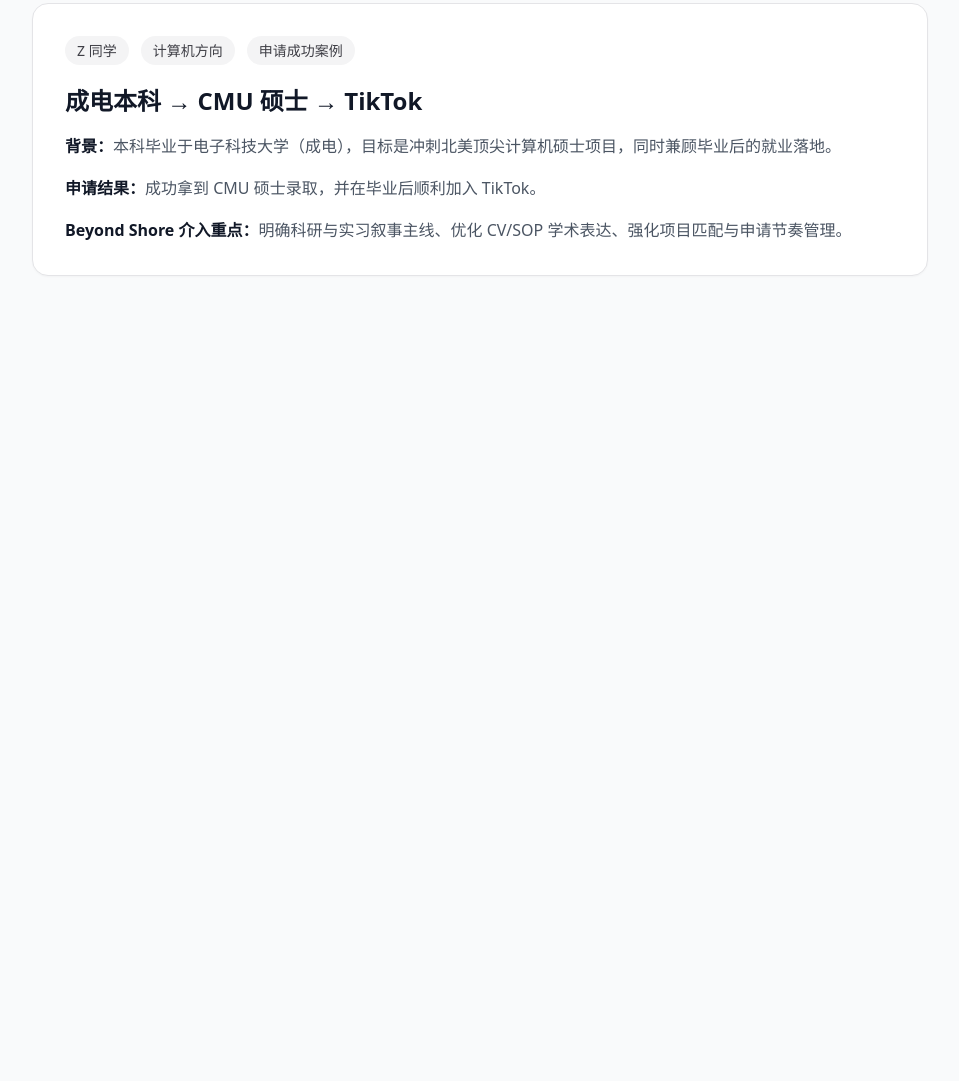
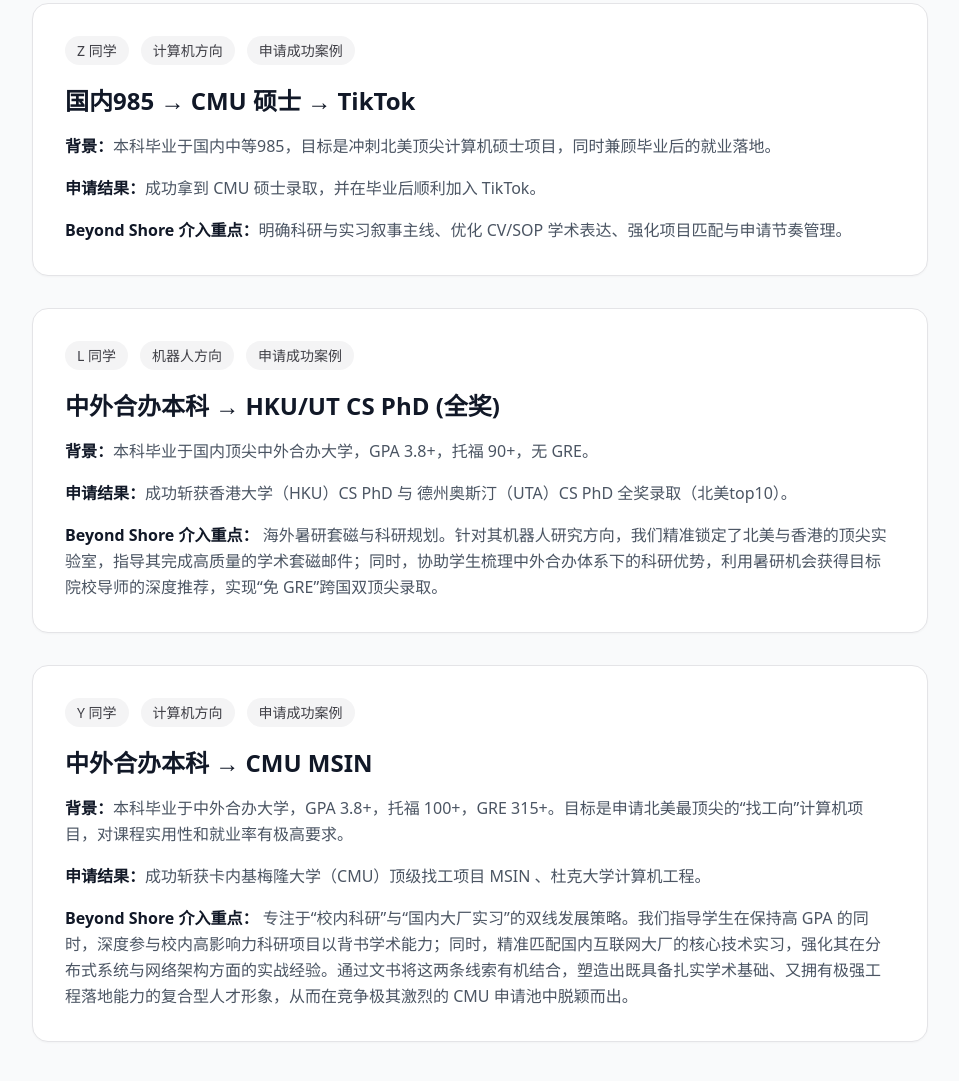
Before and after one commit to beyond-shore/beyond-shore.github.io, a plain HTML site: page cases.html in a window 1280 px wide. Shown: the part 303-1384 px from the top of the page, without its empty margins (0-959 px from the left). Before the commit the page ends 800 px from the top, so only its background shows below. Drawn offline with nearby package versions, Linux system fonts and the light colour scheme.

Commit message:
Update cases.html

```diff
--- a/cases.html
+++ b/cases.html
@@ -35,10 +35,10 @@
                         <span class="tag">计算机方向</span>
                         <span class="tag">申请成功案例</span>
                     </div>
-                    <h2 class="text-2xl font-bold text-gray-900 mb-4">成电本科 → CMU 硕士 → TikTok</h2>
+                    <h2 class="text-2xl font-bold text-gray-900 mb-4">国内985 → CMU 硕士 → TikTok</h2>
                     <div class="space-y-4 text-gray-600 leading-relaxed">
                         <p>
-                            <span class="font-semibold text-gray-900">背景：</span>本科毕业于电子科技大学（成电），目标是冲刺北美顶尖计算机硕士项目，同时兼顾毕业后的就业落地。
+                            <span class="font-semibold text-gray-900">背景：</span>本科毕业于国内中等985，目标是冲刺北美顶尖计算机硕士项目，同时兼顾毕业后的就业落地。
                         </p>
                         <p>
                             <span class="font-semibold text-gray-900">申请结果：</span>成功拿到 CMU 硕士录取，并在毕业后顺利加入 TikTok。
@@ -48,6 +48,46 @@
                         </p>
                     </div>
                 </article>
+                <article class="card-base card-white">
+                    <div class="flex flex-wrap items-center gap-3 mb-5">
+                        <span class="tag">L 同学</span>
+                        <span class="tag">机器人方向</span>
+                        <span class="tag">申请成功案例</span>
+                    </div>
+                    <h2 class="text-2xl font-bold text-gray-900 mb-4">中外合办本科 → HKU/UT CS PhD (全奖)</h2>
+                    <div class="space-y-4 text-gray-600 leading-relaxed">
+                        <p>
+                            <span class="font-semibold text-gray-900">背景：</span>本科毕业于国内顶尖中外合办大学，GPA 3.8+，托福 90+，无 GRE。
+                        </p>
+                        <p>
+                            <span class="font-semibold text-gray-900">申请结果：</span>成功斩获香港大学（HKU）CS PhD 与 德州奥斯汀（UTA）CS PhD 全奖录取（北美top10）。
+                        </p>
+                        <p>
+                            <span class="font-semibold text-gray-900">Beyond Shore 介入重点：</span>
+                            海外暑研套磁与科研规划。针对其机器人研究方向，我们精准锁定了北美与香港的顶尖实验室，指导其完成高质量的学术套磁邮件；同时，协助学生梳理中外合办体系下的科研优势，利用暑研机会获得目标院校导师的深度推荐，实现“免 GRE”跨国双顶尖录取。
+                        </p>
+                    </div>
+                </article>
+                <article class="card-base card-white">
+                    <div class="flex flex-wrap items-center gap-3 mb-5">
+                        <span class="tag">Y 同学</span>
+                        <span class="tag">计算机方向</span>
+                        <span class="tag">申请成功案例</span>
+                    </div>
+                    <h2 class="text-2xl font-bold text-gray-900 mb-4">中外合办本科 → CMU MSIN</h2>
+                    <div class="space-y-4 text-gray-600 leading-relaxed">
+                        <p>
+                            <span class="font-semibold text-gray-900">背景：</span>本科毕业于中外合办大学，GPA 3.8+，托福 100+，GRE 315+。目标是申请北美最顶尖的“找工向”计算机项目，对课程实用性和就业率有极高要求。
+                        </p>
+                        <p>
+                            <span class="font-semibold text-gray-900">申请结果：</span>成功斩获卡内基梅隆大学（CMU）顶级找工项目 MSIN 、杜克大学计算机工程。
+                        </p>
+                        <p>
+                            <span class="font-semibold text-gray-900">Beyond Shore 介入重点：</span>
+                            专注于“校内科研”与“国内大厂实习”的双线发展策略。我们指导学生在保持高 GPA 的同时，深度参与校内高影响力科研项目以背书学术能力；同时，精准匹配国内互联网大厂的核心技术实习，强化其在分布式系统与网络架构方面的实战经验。通过文书将这两条线索有机结合，塑造出既具备扎实学术基础、又拥有极强工程落地能力的复合型人才形象，从而在竞争极其激烈的 CMU 申请池中脱颖而出。
+                        </p>
+                    </div>
+                </article>
             </div>
         </section>
     </main>
```
